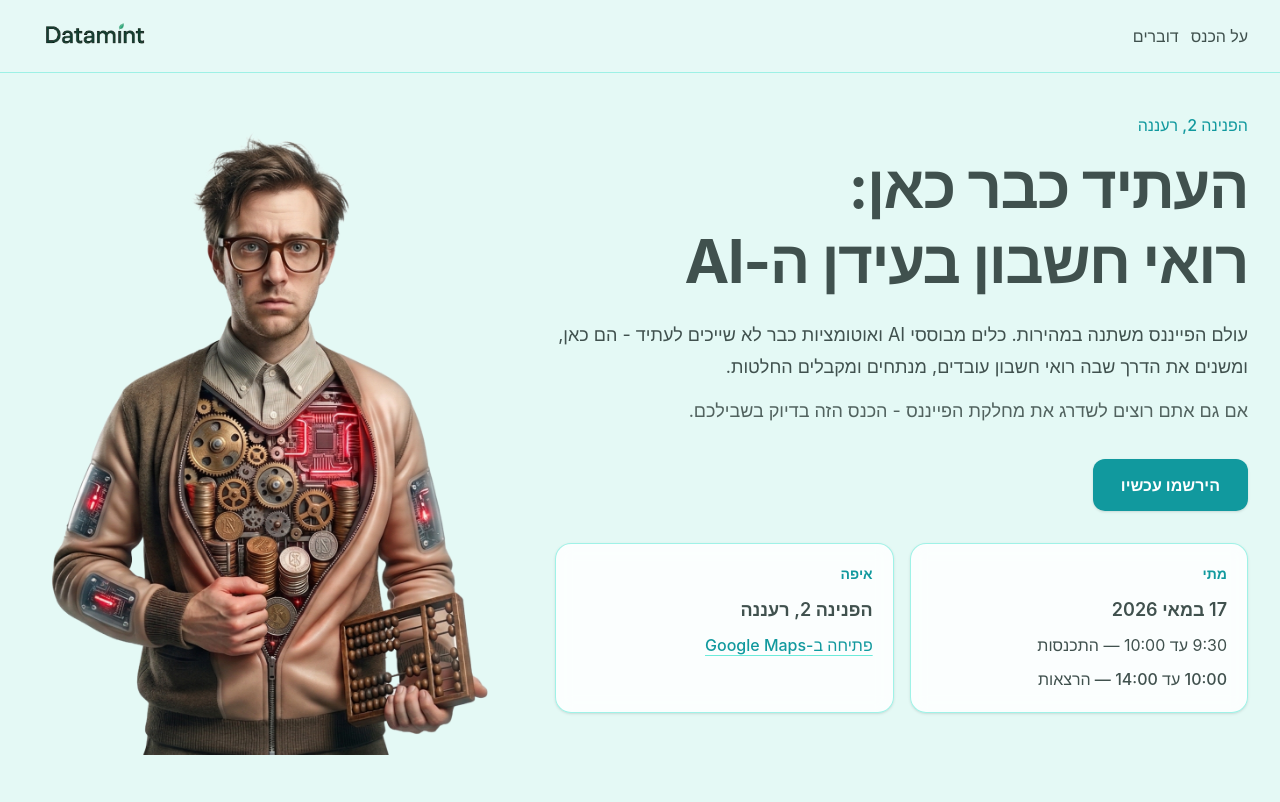
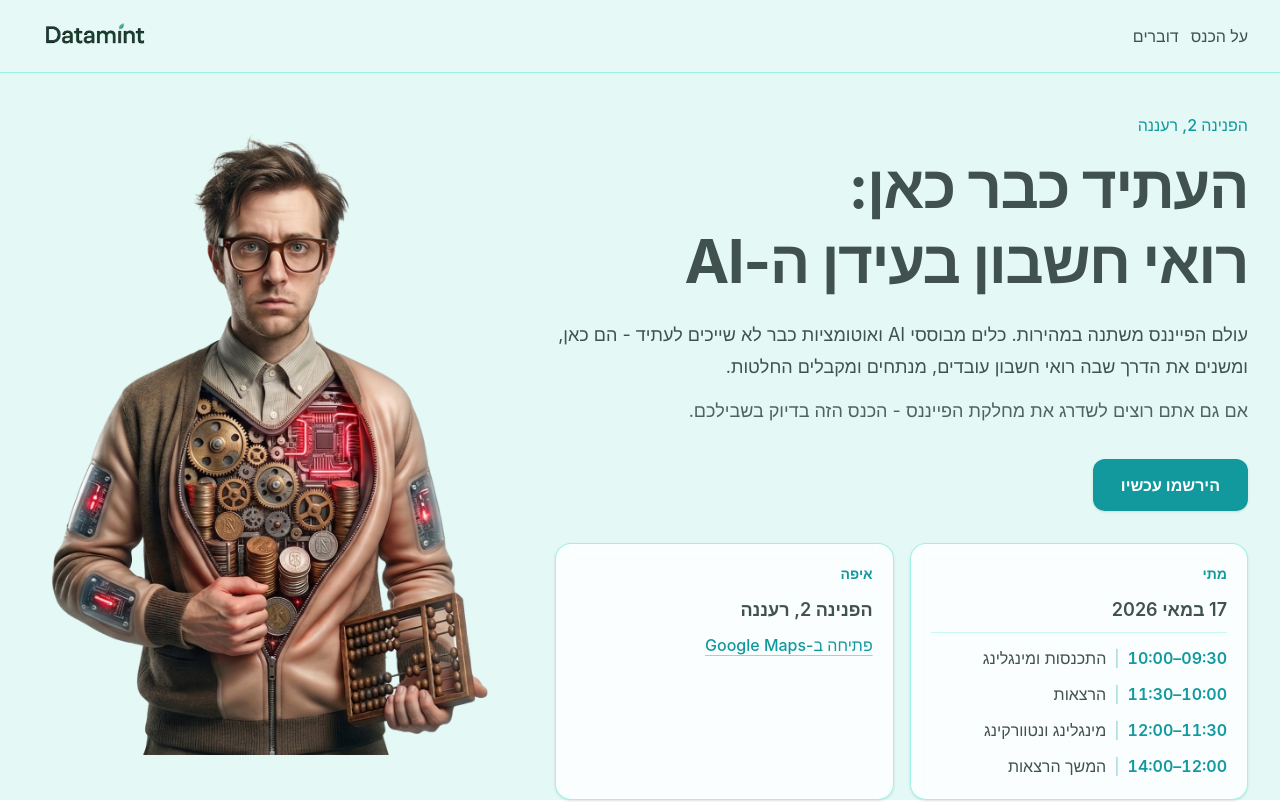
Before and after one commit to levi-datamint/landing-page, a React (Vite) app: page / in a window 1280 px wide. Shown: the top 802 px of the page. Built offline with nearby package versions, Linux system fonts and the light colour scheme.

Commit message:
Refactor LandingHeroSection to display conference schedule in a list format. Remove unused reception and event end notes from conference data structure.

```diff
--- a/src/components/landing/LandingHeroSection.tsx
+++ b/src/components/landing/LandingHeroSection.tsx
@@ -25,7 +25,7 @@ export default function LandingHeroSection({ conference, sectionRef }: Props) {
   return (
     <section
       ref={sectionRef}
-      className="bg-[#E4F9F5] pb-14 pt-8 sm:pb-16 sm:pt-10"
+      className="bg-[#E4F9F5] pt-8 sm:pt-10"
     >
       <div className="mx-auto w-full max-w-7xl px-4 sm:px-6 lg:px-8">
         <div className="grid gap-8 lg:grid-cols-12 lg:items-start lg:gap-10">
@@ -68,10 +68,22 @@ export default function LandingHeroSection({ conference, sectionRef }: Props) {
                 <p className="text-lg font-semibold text-[#40514E]">
                   {conference.date}
                 </p>
-                <p>{conference.receptionNote}</p>
-                <p className="font-medium text-[#40514E]">
-                  {conference.eventEndNote}
-                </p>
+                <ul className="mt-1 space-y-2.5 border-t border-[#30E3CA]/25 pt-3">
+                  {conference.schedule.map((slot) => (
+                    <li
+                      key={slot.timeRange}
+                      className="flex flex-wrap items-baseline gap-x-2 gap-y-0.5 text-[#40514E]"
+                    >
+                      <span className="whitespace-nowrap font-semibold tabular-nums text-[#11999E]">
+                        {slot.timeRange}
+                      </span>
+                      <span className="text-[#11999E]/45" aria-hidden>
+                        |
+                      </span>
+                      <span>{slot.label}</span>
+                    </li>
+                  ))}
+                </ul>
               </MetaCard>
               <MetaCard label="איפה">
                 <p className="text-lg font-semibold text-[#40514E]">
--- a/src/lib/landingContent.ts
+++ b/src/lib/landingContent.ts
@@ -1,10 +1,14 @@
+export type ScheduleSlot = {
+  timeRange: string;
+  label: string;
+};
+
 export type Conference = {
   name: string;
   date: string;
   cta: string;
   location: string;
-  receptionNote: string;
-  eventEndNote: string;
+  schedule: ScheduleSlot[];
   mapEmbedUrl: string;
   mapOpenUrl: string;
   tagline: string;
@@ -24,8 +28,12 @@ export const conference: Conference = {
   date: "17 במאי 2026",
   cta: "הירשמו עכשיו",
   location: "הפנינה 2, רעננה",
-  receptionNote: "9:30 עד 10:00 — התכנסות",
-  eventEndNote: "10:00 עד 14:00 — הרצאות",
+  schedule: [
+    { timeRange: "09:30–10:00", label: "התכנסות ומינגלינג" },
+    { timeRange: "10:00–11:30", label: "הרצאות" },
+    { timeRange: "11:30–12:00", label: "מינגלינג ונטוורקינג" },
+    { timeRange: "12:00–14:00", label: "המשך הרצאות" },
+  ],
   mapEmbedUrl:
     "https://www.openstreetmap.org/export/embed.html?bbox=34.8870%2C32.1740%2C34.8935%2C32.1785&layer=mapnik&marker=32.1757457%2C34.8900512",
   mapOpenUrl:
```
